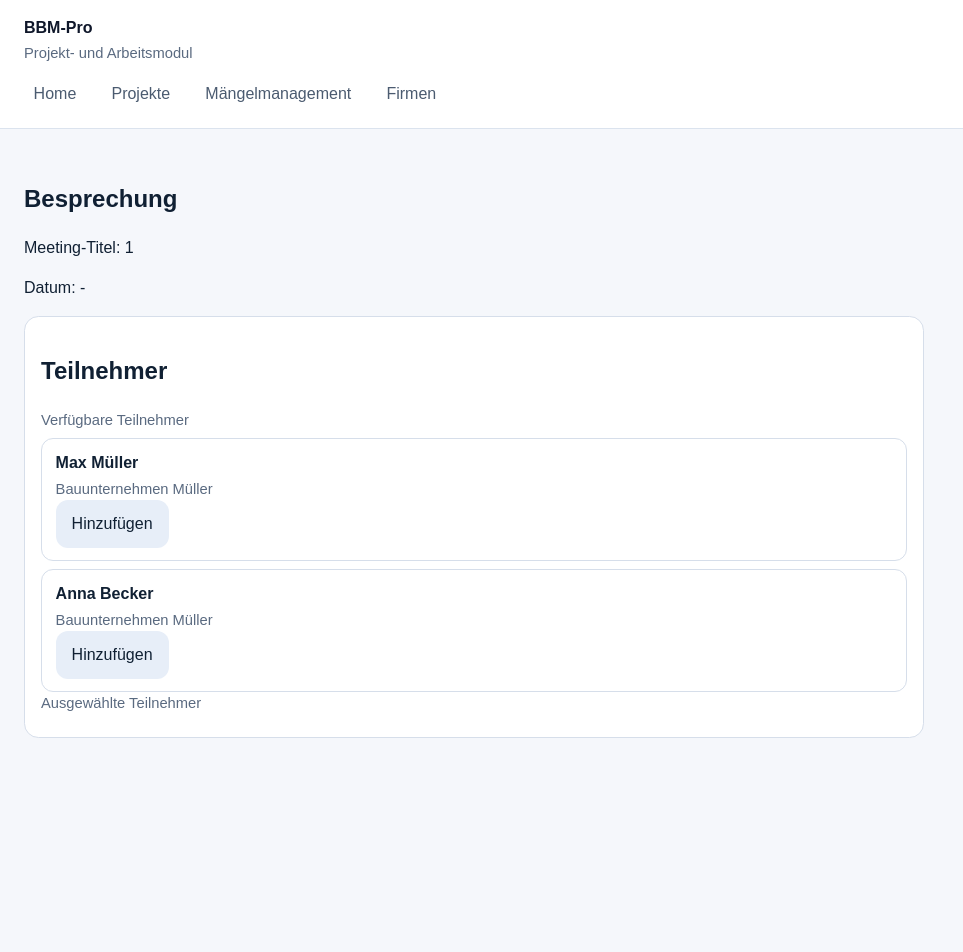
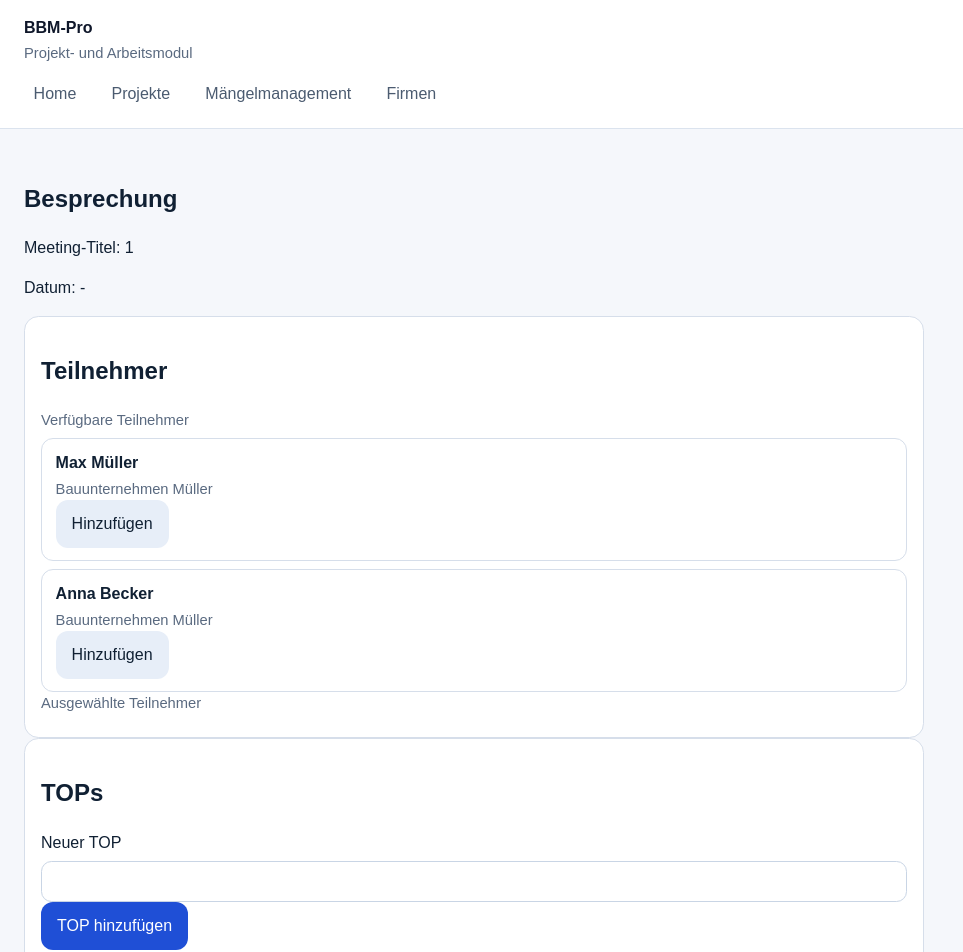
Before and after one commit to SteffenBandholt/BBM-Pro, a React (Vite) app: page /meetings/1 in a window 1280 px wide. Shown: the top 952 px of the page, without its empty margins (0-963 px from the left). Before the commit the page ends 800 px from the top, so only its background shows below. Built offline with nearby package versions, Linux system fonts and the light colour scheme.

Commit message:
Update MeetingDetailPage.jsx

```diff
--- a/src/modules/meetings/pages/MeetingDetailPage.jsx
+++ b/src/modules/meetings/pages/MeetingDetailPage.jsx
@@ -8,6 +8,8 @@ export default function MeetingDetailPage() {
     { id: 2, name: 'Anna Becker', firmName: 'Bauunternehmen Müller' },
   ];
   const [participants, setParticipants] = useState([]);
+  const [tops, setTops] = useState([]);
+  const [newTopText, setNewTopText] = useState('');
 
   const addParticipant = (participant) => {
     setParticipants((currentParticipants) => {
@@ -23,6 +25,18 @@ export default function MeetingDetailPage() {
     setParticipants((currentParticipants) =>
       currentParticipants.filter((participant) => participant.id !== participantId),
     );
+  };
+
+  const addTop = () => {
+    if (!newTopText.trim()) return;
+
+    const newTop = {
+      id: Date.now(),
+      text: newTopText.trim(),
+    };
+
+    setTops((current) => [newTop, ...current]);
+    setNewTopText('');
   };
 
   return (
@@ -76,6 +90,31 @@ export default function MeetingDetailPage() {
           </ul>
         </div>
       </section>
+
+      <section className="project-participants__panel">
+        <h2>TOPs</h2>
+
+        <label className="field">
+          <span>Neuer TOP</span>
+          <input value={newTopText} onChange={(event) => setNewTopText(event.target.value)} />
+        </label>
+
+        <div className="form-actions">
+          <button type="button" className="button" onClick={addTop}>
+            TOP hinzufügen
+          </button>
+        </div>
+
+        <ul className="project-participants__employees">
+          {tops.map((top) => (
+            <li key={top.id}>
+              <article className="project-participants__employee-card">
+                <p className="project-participants__employee-name">{top.text}</p>
+              </article>
+            </li>
+          ))}
+        </ul>
+      </section>
     </section>
   );
 }
```
